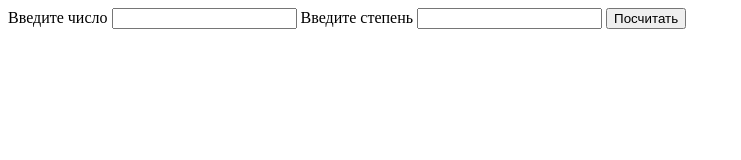
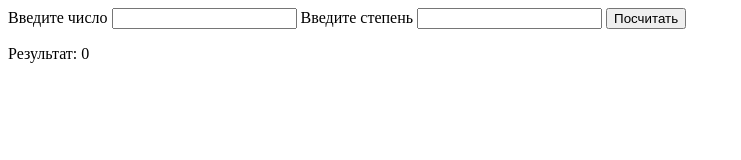
Before and after one commit to y1uchka/fsdajkfasdl-fgasdfgds, a website with bundled scripts: page index.html in a window 1280 px wide. Both pictures are taken after a click on the button "Посчитать". Shown: the whole page, without its empty margins (0-741 px from the left). Built offline with nearby package versions, Linux system fonts and the light colour scheme.

Commit message:
new change2

```diff
--- a/index.html
+++ b/index.html
@@ -12,7 +12,7 @@
     Введите степень
     <input class="inputTwo" type="number">
     <button class="btn">Посчитать</button>
-
+    <p class="result"></p>
     <script type="module" src="./index.js"></script>
 </body>
 </html>
--- a/index.js
+++ b/index.js
@@ -3,9 +3,11 @@ import { multiply } from "./multiply.js";
 const nodeInputOne = document.querySelector(".inputOne");
 const nodeInputTwo = document.querySelector(".inputTwo");
 const nodeBtn = document.querySelector(".btn");
-
+const result = document.querySelector('.result')
 
 
 nodeBtn.addEventListener("click", ()=>{
     console.log(multiply(nodeInputOne.value, nodeInputTwo.value));
+    result.innerHTML = `Результат: ${multiply(nodeInputOne.value, nodeInputTwo.value)}`;
+
 });
```
